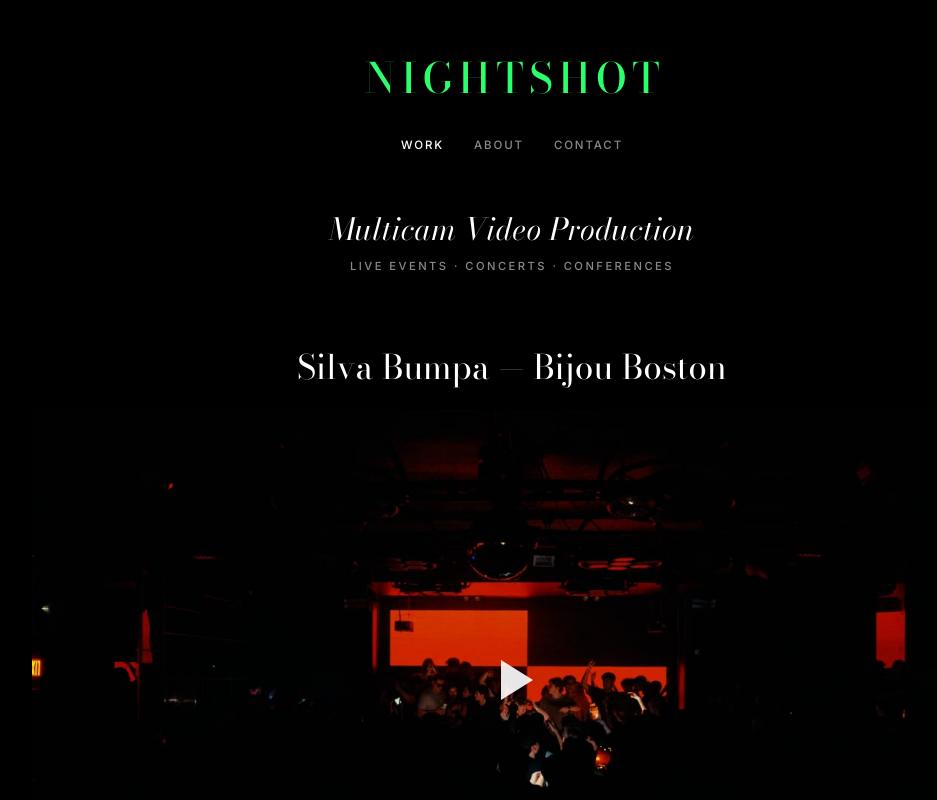
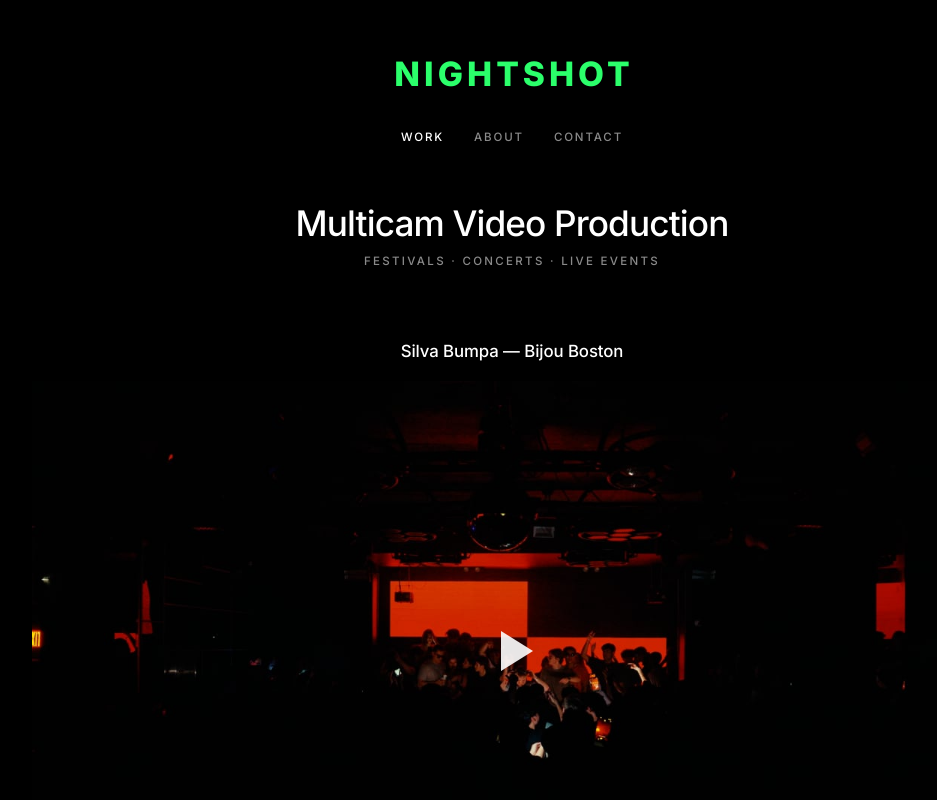
Before and after one commit to nightshot-media/NightShot-Media, a plain HTML site: page index.html in a window 1280 px wide. Shown: the top 800 px of the page, without its empty margins (128-1065 px from the left). Drawn offline with Linux system fonts and the light colour scheme.

Commit message:
All-sans typography, new tagline, smaller video titles, fix form font
Co-Authored-By: Claude Sonnet 5.5 <noreply@anthropic.com>
Claude-Session: https://claude.ai/code/session_01U8WK1ftabCnbC9nWZMufFf

```diff
--- a/about.html
+++ b/about.html
@@ -7,7 +7,6 @@
   <meta name="referrer" content="strict-origin-when-cross-origin">
   <title>About — Nightshot Media</title>
   <meta name="description" content="About Nightshot Media, a multicam video production company.">
-  <link rel="preload" href="fonts/bodoni-moda.woff2" as="font" type="font/woff2" crossorigin>
   <link rel="preload" href="fonts/inter.woff2" as="font" type="font/woff2" crossorigin>
   <link rel="stylesheet" href="style.css">
 </head>
--- a/index.html
+++ b/index.html
@@ -6,8 +6,7 @@
   <meta http-equiv="Content-Security-Policy" content="default-src 'self'; script-src 'self'; style-src 'self'; img-src 'self' data:; font-src 'self'; frame-src https://player.vimeo.com; connect-src 'self'; object-src 'none'; base-uri 'self'; form-action 'self'">
   <meta name="referrer" content="strict-origin-when-cross-origin">
   <title>Nightshot Media — Multicam Video Production</title>
-  <meta name="description" content="Multicam video production portfolio by Nightshot Media: live events, concerts and conferences.">
-  <link rel="preload" href="fonts/bodoni-moda.woff2" as="font" type="font/woff2" crossorigin>
+  <meta name="description" content="Multicam video production portfolio by Nightshot Media: festivals, concerts and live events.">
   <link rel="preload" href="fonts/inter.woff2" as="font" type="font/woff2" crossorigin>
   <link rel="stylesheet" href="style.css">
 </head>
@@ -26,7 +25,7 @@
 <main id="main">
 <section class="intro">
   <h1 class="role">Multicam Video Production</h1>
-  <p class="sub">Live events &middot; Concerts &middot; Conferences</p>
+  <p class="sub">Festivals &middot; Concerts &middot; Live Events</p>
 </section>
 
 <div class="work">
--- a/style.css
+++ b/style.css
@@ -1,21 +1,10 @@
-/* Self-hosted, open-license fonts (SIL OFL 1.1; see fonts/OFL-*.txt) */
-@font-face {
-  font-family: "Bodoni Moda";
-  src: url("fonts/bodoni-moda.woff2") format("woff2");
-  font-weight: 400 900; font-style: normal; font-display: swap;
-}
-@font-face {
-  font-family: "Bodoni Moda";
-  src: url("fonts/bodoni-moda-italic.woff2") format("woff2");
-  font-weight: 400 900; font-style: italic; font-display: swap;
-}
+/* Self-hosted, open-license font (SIL OFL 1.1; see fonts/OFL-inter.txt) */
 @font-face {
   font-family: "Inter";
   src: url("fonts/inter.woff2") format("woff2");
   font-weight: 100 900; font-style: normal; font-display: swap;
 }
 :root {
-  --serif: "Bodoni Moda", "Didot", "Bodoni 72", "Times New Roman", serif;
   --sans: "Inter", -apple-system, BlinkMacSystemFont, "Helvetica Neue", Arial, sans-serif;
   --bg: #000;
   --text: #fff;
@@ -33,27 +22,26 @@ body {
   text-align: center;
   -webkit-font-smoothing: antialiased;
 }
-.logo, .intro h1, .project h2, .page h1 { font-family: var(--serif); font-weight: 400; }
-nav a, .intro p, label, .btn, footer { font-family: var(--sans); font-weight: 500; }
+.logo, .intro h1, .project h2, .page h1, nav a, .intro p, label, .btn, footer { font-family: var(--sans); font-weight: 500; }
 a { color: inherit; text-decoration: none; }
 a.btn { display: inline-block; }
 
 /* Header */
 header { padding: 56px 24px 0; }
-.logo { color: var(--green); display: inline-block; font-size: clamp(1.7rem, 4.5vw, 2.6rem); font-weight: 500; letter-spacing: 0.14em; text-transform: uppercase; padding-left: 0.14em; line-height: 1.1; }
+.logo { color: var(--green); display: inline-block; font-size: clamp(1.5rem, 4vw, 2.1rem); font-weight: 800; letter-spacing: 0.12em; text-transform: uppercase; padding-left: 0.12em; line-height: 1.1; }
 nav { margin-top: 34px; display: flex; justify-content: center; flex-wrap: wrap; gap: 14px 30px; }
 nav a { font-size: 0.72rem; letter-spacing: 0.16em; text-transform: uppercase; color: var(--muted); transition: color .2s; }
 nav a:hover, nav a.active { color: var(--text); }
 
 /* Intro */
 .intro { margin: 56px auto 70px; padding: 0 24px; }
-.intro h1.role { font-size: clamp(1.3rem, 3vw, 1.9rem); font-style: italic; letter-spacing: 0.01em; text-transform: none; line-height: 1.3; }
-.intro .sub { font-size: 0.7rem; letter-spacing: 0.22em; text-transform: uppercase; color: var(--muted); margin-top: 8px; }
+.intro h1.role { font-size: clamp(1.5rem, 3.6vw, 2.2rem); font-weight: 500; letter-spacing: -0.025em; text-transform: none; line-height: 1.2; }
+.intro .sub { font-size: 0.72rem; letter-spacing: 0.2em; margin-top: 14px; text-transform: uppercase; color: var(--muted); margin-top: 8px; }
 
 /* Work: one big video per row */
 .work { max-width: 1000px; margin: 0 auto; padding: 0 20px 40px; }
 .project { margin-bottom: 90px; }
-.project h2 { font-size: clamp(1.4rem, 3vw, 2.1rem); letter-spacing: 0.005em; line-height: 1.25; margin-bottom: 22px; }
+.project h2 { font-size: 1.05rem; font-weight: 500; letter-spacing: -0.005em; line-height: 1.3; margin-bottom: 18px; }
 .project .cat { font-size: 0.68rem; letter-spacing: 0.2em; text-transform: uppercase; color: var(--muted); margin: 6px 0 22px; }
 .video { position: relative; aspect-ratio: 16/9; background: linear-gradient(135deg, #17171b, #060607); overflow: hidden; }
 .video-play { position: absolute; inset: 0; width: 100%; height: 100%; padding: 0; border: 0; background: none; cursor: pointer; color: inherit; }
@@ -64,12 +52,12 @@ nav a:hover, nav a.active { color: var(--text); }
 
 /* About + Contact */
 .page { max-width: 560px; margin: 70px auto 120px; padding: 0 24px; }
-.page h1 { font-size: clamp(1.8rem, 4vw, 2.4rem); letter-spacing: 0.005em; margin-bottom: 18px; }
+.page h1 { font-size: clamp(1.7rem, 4vw, 2.2rem); letter-spacing: -0.025em; margin-bottom: 18px; }
 .page p { color: var(--muted); margin-bottom: 30px; }
 .page .email { color: var(--text); border-bottom: 1px solid var(--muted); }
 form { display: flex; flex-direction: column; gap: 18px; text-align: left; margin-top: 36px; }
 label { font-size: 0.7rem; letter-spacing: 0.14em; text-transform: uppercase; color: var(--muted); display: flex; flex-direction: column; gap: 8px; }
-input, textarea, select { background: #0c0c0c; border: 1px solid var(--field-border); color: var(--text); padding: 13px 14px; font: 1rem/1.4 inherit; transition: border-color .2s; }
+input, textarea, select { background: #0c0c0c; border: 1px solid var(--field-border); color: var(--text); padding: 13px 14px; font-family: var(--sans); font-size: 1rem; line-height: 1.4; transition: border-color .2s; }
 input:focus, textarea:focus, select:focus { border-color: var(--text); }
 ::placeholder { color: #8a8a8a; opacity: 1; }
 textarea { min-height: 150px; resize: vertical; }
@@ -108,7 +96,7 @@ footer .biz a { color: var(--text); }
 .linkbtn { background: none; border: 0; padding: 0; font: inherit; letter-spacing: inherit; text-transform: inherit; cursor: pointer; }
 
 /* ---------- Forms ---------- */
-select { font: 1rem/1.4 inherit; appearance: auto; }
+select { appearance: auto; }
 .note { font-size: 0.82rem; color: var(--muted); text-align: left; line-height: 1.6; }
 .note a, .legal a, .page p a { text-decoration: underline; text-underline-offset: 3px; }
 .form-status { min-height: 1.4em; font-size: 0.85rem; color: var(--text); text-align: left; }
@@ -125,7 +113,7 @@ select { font: 1rem/1.4 inherit; appearance: auto; }
 .consent-dialog { margin: auto; padding: 0; width: calc(100% - 32px); max-width: 540px; background: #0c0c0c; color: var(--text); border: 1px solid #5a5a5a; text-align: left; }
 .consent-dialog::backdrop { background: rgba(0,0,0,.8); }
 .consent-inner { position: relative; padding: 30px 26px 26px; display: flex; flex-direction: column; gap: 16px; font-size: 0.9rem; }
-.consent-inner h2 { font-family: var(--serif); font-weight: 400; font-size: 1.6rem; letter-spacing: 0; line-height: 1.2; padding-right: 32px; }
+.consent-inner h2 { font-family: var(--sans); font-weight: 500; font-size: 1.4rem; letter-spacing: -0.02em; line-height: 1.2; padding-right: 32px; }
 .consent-inner p { color: #cfcfcf; }
 .consent-close { position: absolute; top: 10px; right: 14px; background: none; border: 0; color: var(--text); font-size: 1.8rem; line-height: 1; cursor: pointer; padding: 4px 8px; }
 .consent-row { display: flex; justify-content: space-between; align-items: flex-start; gap: 16px; padding: 14px 0; border-top: 1px solid var(--line); }
@@ -138,7 +126,7 @@ select { font: 1rem/1.4 inherit; appearance: auto; }
 
 /* ---------- Legal pages ---------- */
 .legal { max-width: 68ch; margin: 64px auto 110px; padding: 0 24px; text-align: left; }
-.legal h1 { font-family: var(--serif); font-weight: 400; font-size: clamp(1.9rem, 5vw, 2.8rem); letter-spacing: 0; text-align: center; line-height: 1.2; }
+.legal h1 { font-family: var(--sans); font-weight: 500; font-size: clamp(1.8rem, 4.5vw, 2.4rem); letter-spacing: -0.025em; text-align: center; line-height: 1.2; }
 .legal .updated { text-align: center; color: var(--muted); font-size: 0.82rem; margin: 10px 0 40px; }
 .legal h2 { font-family: var(--sans); font-weight: 600; font-size: 0.76rem; letter-spacing: 0.16em; text-transform: uppercase; margin: 42px 0 12px; line-height: 1.5; }
 .legal h3 { font-size: 0.95rem; font-weight: 600; margin: 22px 0 6px; }
```
Also changed, not shown: accessibility.html (+0 -1 lines), contact.html (+0 -1 lines), cookies.html (+0 -1 lines), privacy-request.html (+0 -1 lines), privacy.html (+0 -1 lines), terms.html (+0 -1 lines), fonts/OFL-bodoni-moda.txt (deleted), fonts/bodoni-moda-italic.woff2 (deleted), fonts/bodoni-moda.woff2 (deleted), 1 other file.
